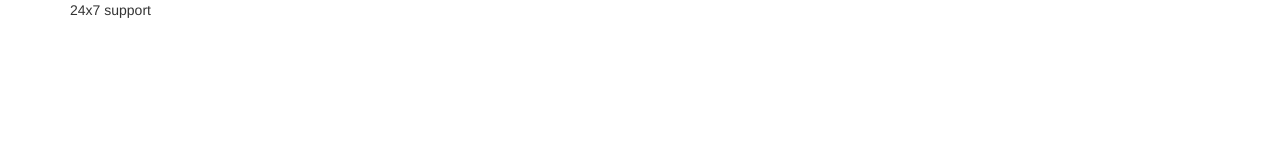
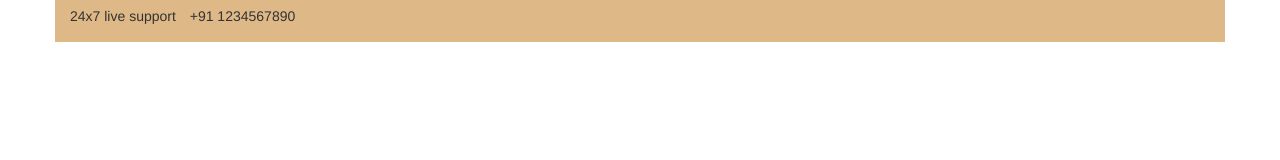
Before and after one commit to rajaws2015/webtemplate, a plain HTML site: page index.html in a window 1280 px wide. Drawn offline with Linux system fonts and the light colour scheme.

Commit message:
container background style

```diff
--- a/css/style.css
+++ b/css/style.css
@@ -0,0 +1,5 @@
+.container {
+
+    background: burlywood none repeat scroll 0 0;
+    padding: 6px 0;
+}
--- a/index.html
+++ b/index.html
@@ -25,10 +25,15 @@
 <div class="container">
     <div class="row">
         <div class="col-md-8 col-sm-8">
-            <p>24x7 support</p>
+         <ul class="list-inline">
+            <li><i class="fas fa-comment-dots"></i>24x7 live support</li>
+            <li>+91 1234567890</li>
+         </ul>
+
+
         </div>
 
-    </div>
+    </ul>
 </div>
     </body>
 </html>
```
Also changed, not shown: 1 other file.
